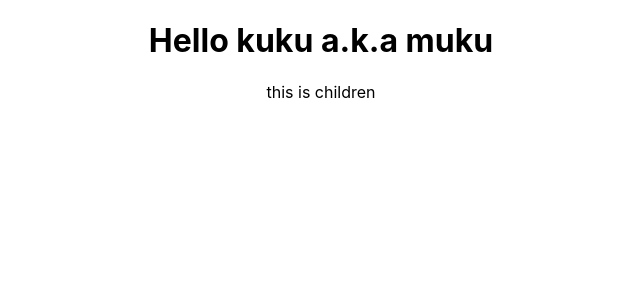
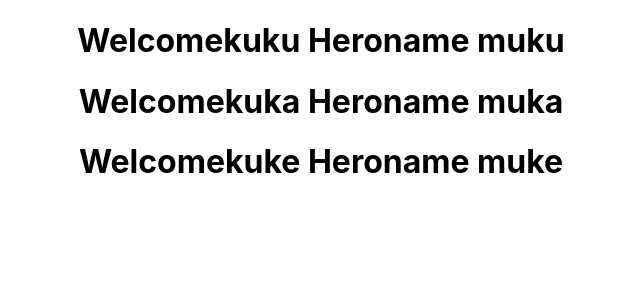
Before and after one commit to mikhita/my-react-app, a React (Create React App) app: page / in a window 1280 px wide. Shown: the top 300 px of the page, without its empty margins (319-959 px from the left). Built offline with nearby package versions, Linux system fonts and the light colour scheme.

Commit message:
I learn destructuring the this.props

```diff
--- a/src/App.js
+++ b/src/App.js
@@ -1,22 +1,22 @@
 import './App.css';
-import Greets from './components/Greet';
+// import Greets from './components/Greet';
 // import { Greets } from './components/Greet';
 // import Message from './components/Message';
-// import Welcome from './components/welcome';
+import Welcome from './components/welcome';
 
 
 function App() {
   return (
     <div className="App">
-      <Greets name="kuku" heroName="muku">
+      {/* <Greets name="kuku" heroName="muku">
           <p>this is children</p>
-      </Greets>
+      </Greets> */}
       {/* <Greets name="kuka" heroName="muka">
           <button>Action</button>
       </Greets>
       <Greets name="kuke" heroName="muke">
 
-      </Greets>
+      </Greets> */}
       <Welcome name="kuku" heroName="muku">
 
       </Welcome>
@@ -25,7 +25,7 @@ function App() {
       </Welcome>
       <Welcome name="kuke" heroName="muke">
 
-      </Welcome>  */}
+      </Welcome>
     </div>
   );
 }
--- a/src/components/welcome.js
+++ b/src/components/welcome.js
@@ -1,11 +1,13 @@
 import React, { Component } from "react";
 
 class Welcome extends Component{
+
     render(){
+        const {name,heroName,children} = this.props;
         return(
             <div>
-                <h1 >Welcome{this.props.name} Heroname {this.props.heroName}</h1>
-                {this.props.children}
+                <h1 >Welcome{name} Heroname {heroName}</h1>
+                {children}
             </div>
         )
     }
```
